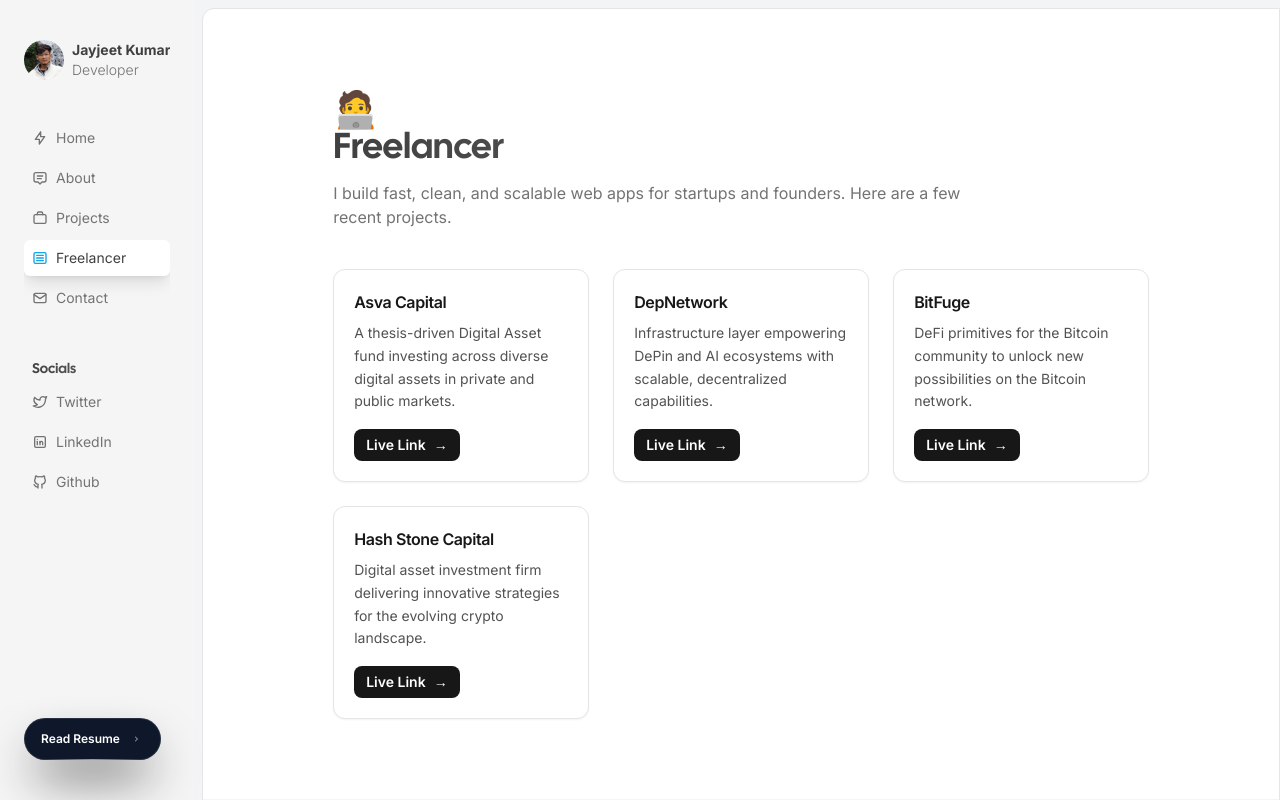
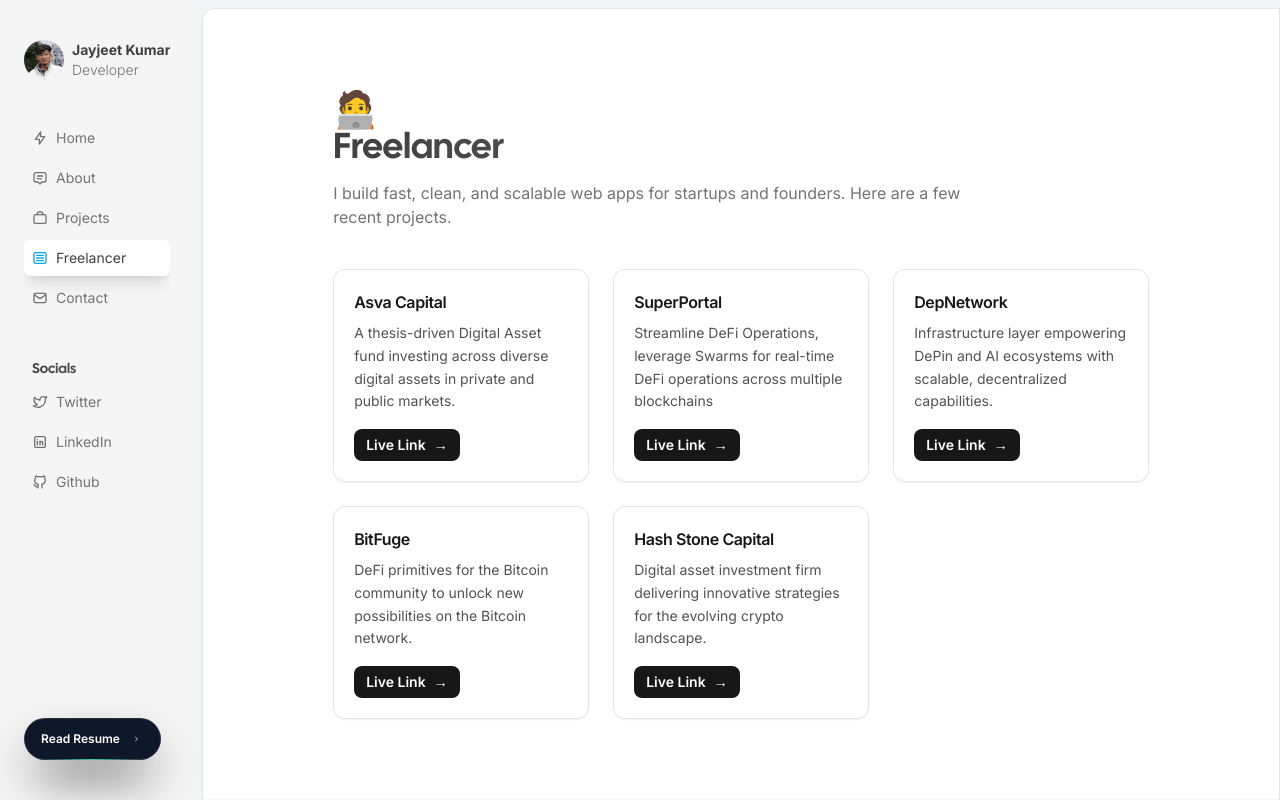
Before and after one commit to Jayjeet1013/Portfolio_2, a Next.js app: page /freelancer in a window 1280 px wide. Built offline with nearby package versions, Linux system fonts and the light colour scheme.

Commit message:
feat: Add a freelance project

```diff
--- a/src/app/freelancer/page.tsx
+++ b/src/app/freelancer/page.tsx
@@ -18,6 +18,12 @@
     href: "https://asvaventures.com/",
     description:
       "A thesis-driven Digital Asset fund investing across diverse digital assets in private and public markets.",
+  },
+  {
+    title: "SuperPortal",
+    href: "https://superportal.ai/",
+    description:
+      "Streamline DeFi Operations, leverage Swarms for real-time DeFi operations across multiple blockchains",
   },
   {
     title: "DepNetwork",
```
